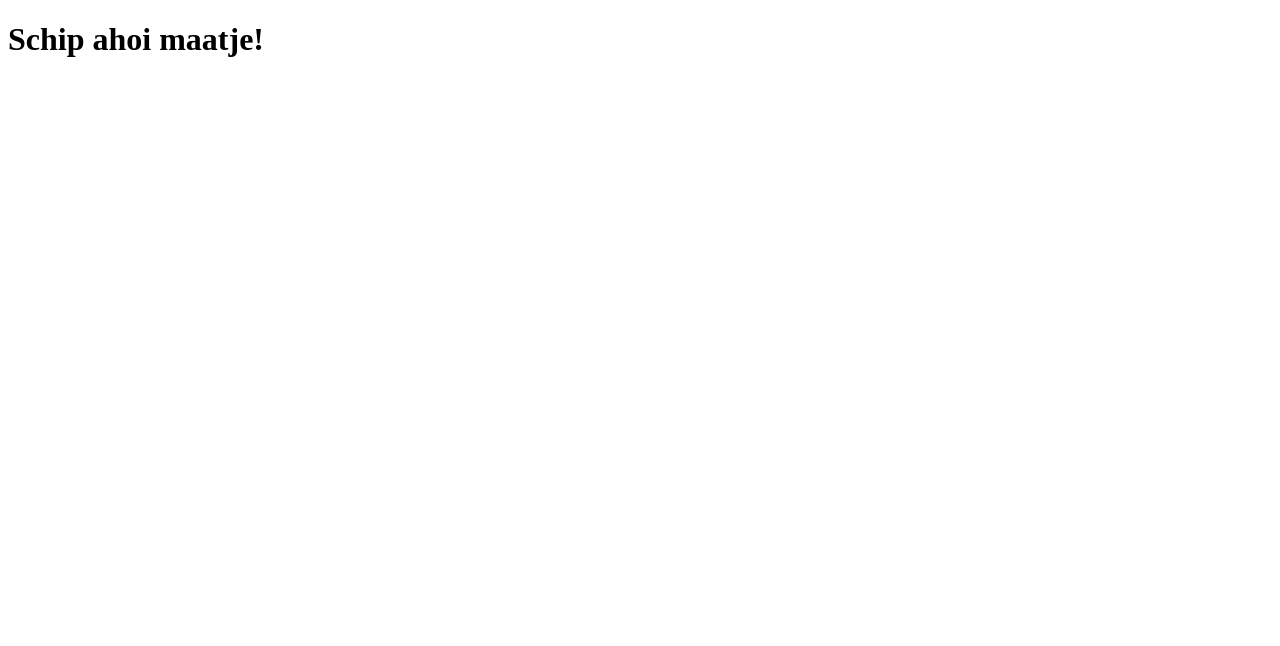
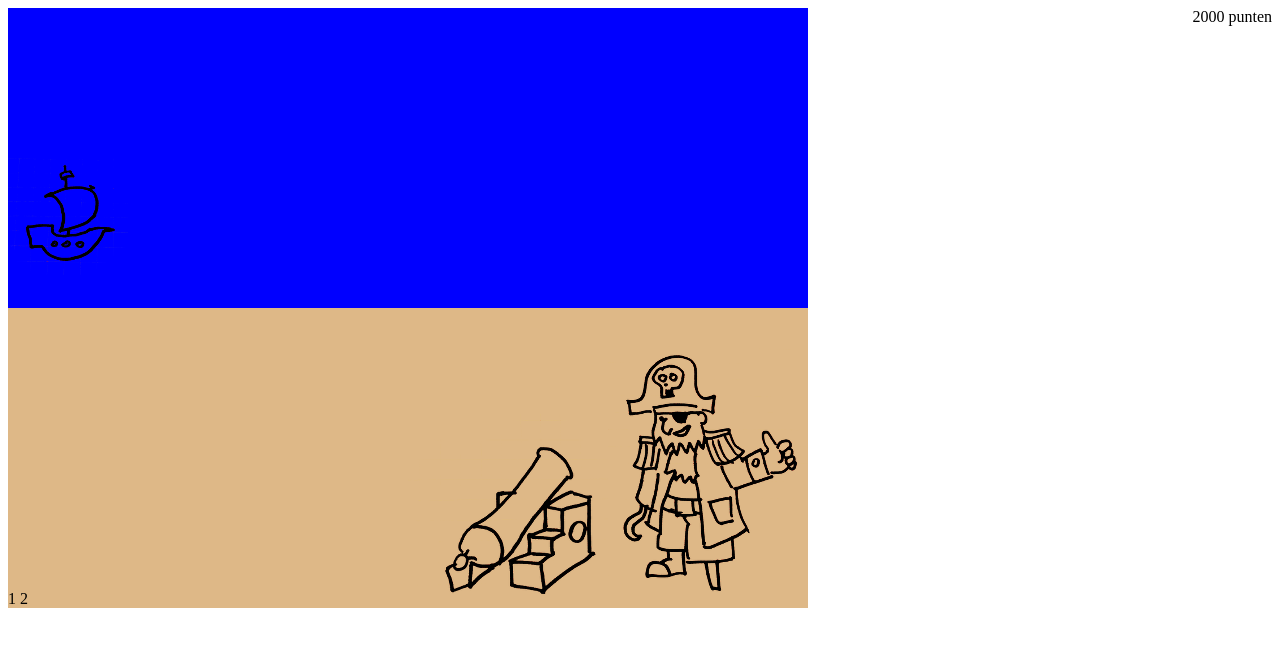
Before and after one commit to stijnluyten/exploration_2016, a browser extension: page pirate/plugin/html/hello.html in a window 1280 px wide. Drawn offline with Linux system fonts and the light colour scheme.

Commit message:
layout of app

```diff
--- /dev/null
+++ b/pirate/plugin/css/piraat.css
@@ -0,0 +1,55 @@
+.canvas {
+    position: relative;
+}
+
+.scorebord {
+    position: absolute;
+    right: 0px;
+    top: 0px;
+}
+
+.vijand {
+    width: 400px;
+    position: absolute;
+    left: 0px;
+    top: 150px;
+}
+
+.water {
+    background-color: blue;
+    height: 300px;
+    width: 800px;
+}
+
+.piratenschip {
+    background-color: burlywood;
+    height: 300px;
+    width: 800px;
+}
+
+.voorraad {
+    width: 400px;
+    position: absolute;
+    bottom: 0px;
+    left: 0px;
+}
+
+.voorraad span {
+    background-image: url("../icons/cannonball.png");
+    width: 100px;
+    height: 100px;
+}
+
+.kannon {
+    width: 200px;
+    position: absolute;
+    bottom: 0px;
+    left: 400px;
+}
+
+.kapitein {
+    width: 200px;
+    position: absolute;
+    bottom: 0px;
+    left: 600px;
+}
--- a/pirate/plugin/html/hello.html
+++ b/pirate/plugin/html/hello.html
@@ -1,13 +1,34 @@
 <!DOCTYPE html>
 <html>
 <head>
-    <title>Piraten Rekenen</title>
-    <script src="../js/pirate.js" ></script>
+    <title>Rekenpiraten</title>
+    <script src="../js/pirate.js" type="text/javascript"></script>
+    <link rel="stylesheet" href="../css/piraat.css">
 </head>
 <body>
-<div>
-    <h1>Schip ahoi maatje!</h1>
+<div class="canvas">
+    <div class="scorebord">
+        2000 punten
+    </div>
+    <div class="water">
+        <div class="vijand">
+            <img src="../icons/ship.png">
+        </div>
+    </div>
+    <div class="piratenschip">
+        <div class="voorraad">
+            <span>1</span>
+            <span>2</span>
+        </div>
+        <div class="kannon">
+            <img src="../icons/cannon.png">
+        </div>
+        <div class="kapitein">
+            <img src="../icons/captain.png">
+        </div>
+    </div>
 </div>
+
 
 </body>
 </html>
```
